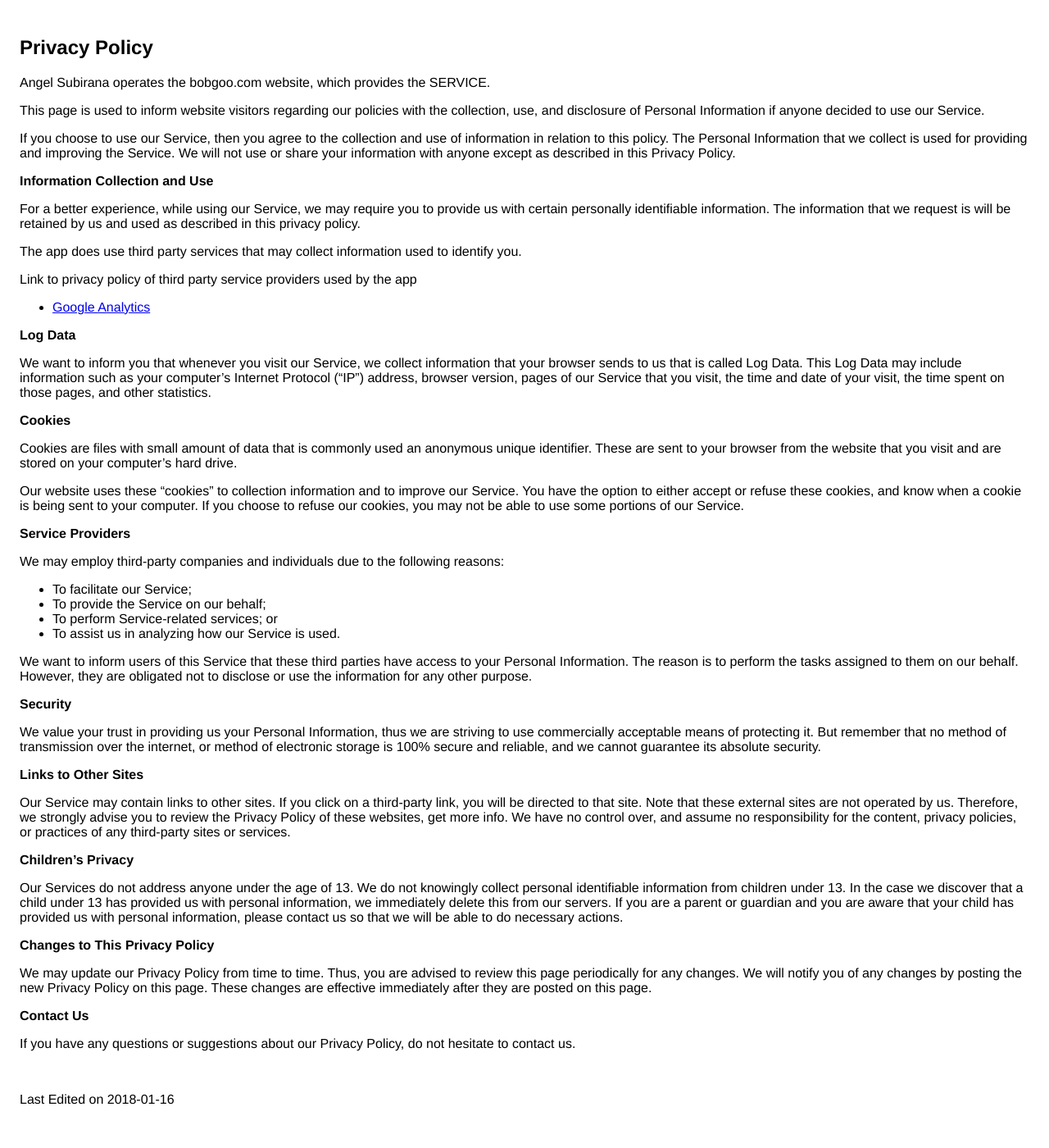
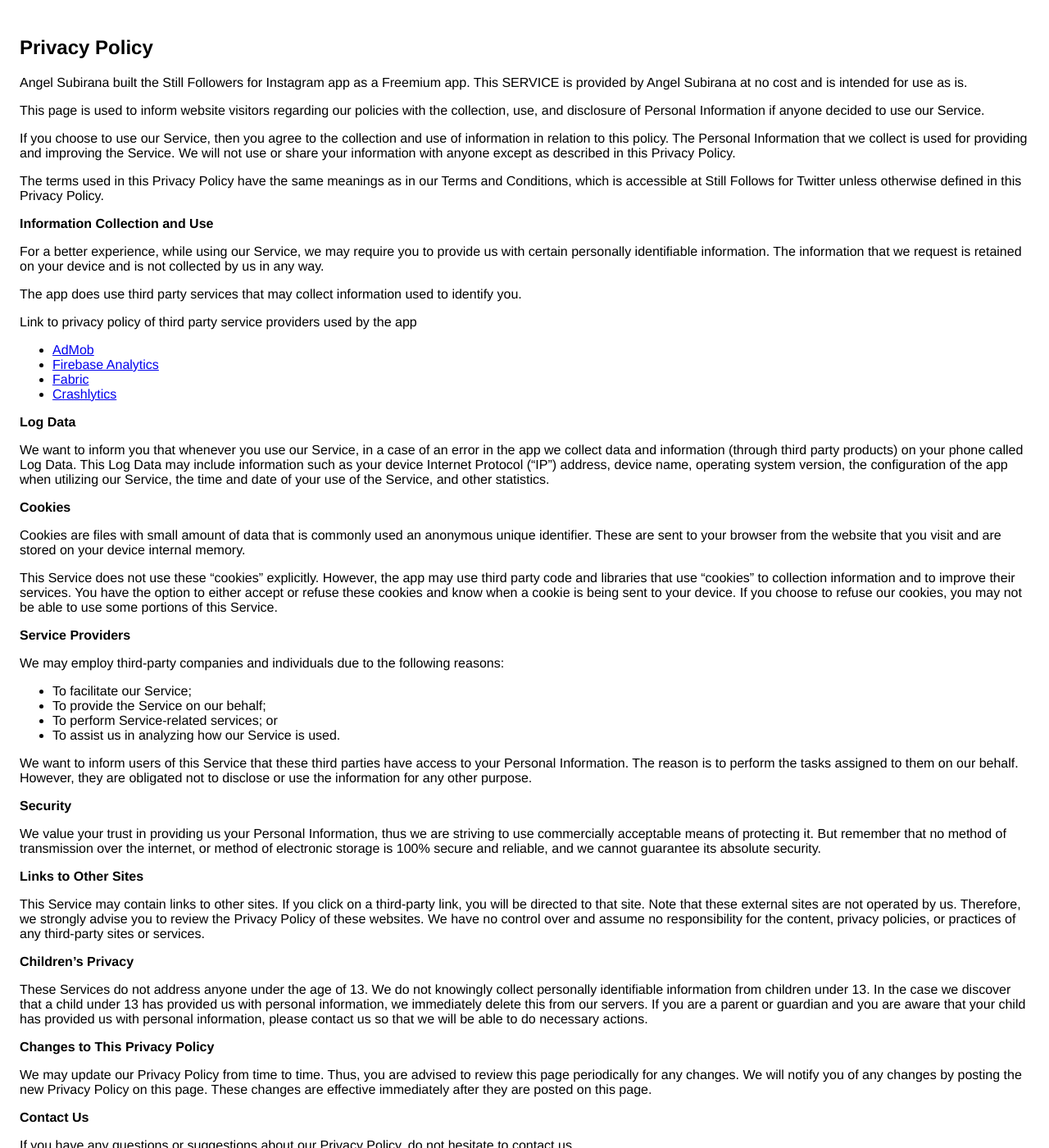
Before and after one commit to angelsubirana/igers, a Jekyll site: the page privacy.html, which Jekyll copies as it is, in a window 1280 px wide and 1400 px high. Shown: the whole window at 82% size. Built offline with Jekyll 4.4.1, drawn with Linux system fonts in a browser that asks for light colours; some of the changed text lies outside the part shown.

Commit message:
no message

```diff
--- a/privacy.html
+++ b/privacy.html
@@ -1,42 +1,78 @@
-<!DOCTYPE html><html> <head> <meta charset="utf-8"> <meta name="viewport" content="width=device-width"> <title>Privacy Policy</title> <style>body{font-family: "Helvetica Neue", Helvetica, Arial, sans-serif; padding:1em;}</style></head> <body><h2>Privacy Policy</h2> <p> Angel Subirana operates the bobgoo.com website, which provides the SERVICE.
-                  </p> <p>This page is used to inform website visitors regarding our policies with the collection, use, and
-                    disclosure of Personal Information if anyone decided to use our Service.
-                  </p> <p>If you choose to use our Service, then you agree to the collection and use of information in relation
-                    to this policy. The Personal Information that we collect is used for providing and improving the
-                    Service. We will not use or share your information with anyone except as described
-                    in this Privacy Policy.
-                  </p> <p><strong>Information Collection and Use</strong></p> <p>For a better experience, while using our Service, we may require you to provide us with certain
-                    personally identifiable information. The information that we request is will be retained by us and used as described in this privacy policy.
-                  </p> <p>The app does use third party services that may collect information used to identify you.</p> <div><p>Link to privacy policy of third party service providers used by the app </p> <ul><!----> <li><a href="https://www.google.com/policies/privacy/" target="_blank">Google Analytics</a></li>  <!----></ul></div> <p><strong>Log Data</strong></p>
-                  <p> We want to inform you that whenever you visit our Service, we collect information that your browser sends to us that is called Log Data. This Log Data may include information such as your computer’s Internet Protocol (“IP”) address, browser version, pages of our Service that you visit, the time and date of your visit, the time spent on those pages, and other statistics.
-                  </p> <p><strong>Cookies</strong></p>
-                  <p>Cookies are files with small amount of data that is commonly used an anonymous unique identifier. These are sent to your browser from the website that you visit and are stored on your computer’s hard drive.</p>
-                  <p>Our website uses these “cookies” to collection information and to improve our Service. You have the option to either accept or refuse these cookies, and know when a cookie is being sent to your computer.
-                  If you choose to refuse our cookies, you may not be able to use some portions of our Service.</p>
+<!DOCTYPE html>
+<html>
+
+<head>
+    <meta charset="utf-8">
+    <meta name="viewport" content="width=device-width">
+    <title>Privacy Policy</title>
+    <style>
+        body {
+            font-family: "Helvetica Neue", Helvetica, Arial, sans-serif;
+            padding: 1em;
+        }
+    </style>
+</head>
+
+<body>
+    <h2>Privacy Policy</h2>
+    <p> Angel Subirana built the Still Followers for Instagram app as a Freemium app. This SERVICE is provided by Angel Subirana at no cost and is intended for use as is.
+    </p>
+    <p>This page is used to inform website visitors regarding our policies with the collection, use, and disclosure of Personal Information if anyone decided to use our Service.
+    </p>
+    <p>If you choose to use our Service, then you agree to the collection and use of information in relation to this policy. The Personal Information that we collect is used for providing and improving the Service. We will not use or share your information with anyone except as described in this Privacy Policy.
+    </p>
+    <p>The terms used in this Privacy Policy have the same meanings as in our Terms and Conditions, which is accessible at Still Follows for Twitter unless otherwise defined in this Privacy Policy.
+    </p>
+    <p><strong>Information Collection and Use</strong></p>
+    <p>For a better experience, while using our Service, we may require you to provide us with certain personally identifiable information. The information that we request is retained on your device and is not collected by us in any way.
+    </p>
+    <p>The app does use third party services that may collect information used to identify you.</p>
+    <div>
+        <p>Link to privacy policy of third party service providers used by the app </p>
+        <ul>
+            <!---->
+            <li><a href="https://support.google.com/admob/answer/6128543?hl=en" target="_blank">AdMob</a></li>
+            <li><a href="https://firebase.google.com/policies/analytics" target="_blank">Firebase Analytics</a></li>
+            <li><a href="https://fabric.io/privacy" target="_blank">Fabric</a></li>
+            <li><a href="http://try.crashlytics.com/terms/privacy-policy.pdf" target="_blank">Crashlytics</a></li>
+            <!---->
+        </ul>
+    </div>
+    <p><strong>Log Data</strong></p>
+    <p> We want to inform you that whenever you use our Service, in a case of an error in the app we collect data and information (through third party products) on your phone called Log Data. This Log Data may include information such as your device Internet Protocol (“IP”) address, device name, operating system version, the configuration of the app when utilizing our Service, the time and date of your use of the Service, and other statistics.
+    </p>
+    <p><strong>Cookies</strong></p>
+    <p>Cookies are files with small amount of data that is commonly used an anonymous unique identifier. These are sent to your browser from the website that you visit and are stored on your device internal memory.
+    </p>
+    <p>This Service does not use these “cookies” explicitly. However, the app may use third party code and libraries that use “cookies” to collection information and to improve their services. You have the option to either accept or refuse these cookies and know when a cookie is being sent to your device. If you choose to refuse our cookies, you may not be able to use some portions of this Service.
+    </p>
     <p><strong>Service Providers</strong></p>
-                  <p> We may employ third-party companies and individuals due to the following reasons:</p> <ul><li>To facilitate our Service;</li> <li>To provide the Service on our behalf;</li> <li>To perform Service-related services; or</li> <li>To assist us in analyzing how our Service is used.</li></ul> <p> We want to inform users of this Service that these third parties have access to your
-                    Personal Information. The reason is to perform the tasks assigned to them on our behalf. However, they
-                    are obligated not to disclose or use the information for any other purpose.</p>
+    <p> We may employ third-party companies and individuals due to the following reasons:</p>
+    <ul>
+        <li>To facilitate our Service;</li>
+        <li>To provide the Service on our behalf;</li>
+        <li>To perform Service-related services; or</li>
+        <li>To assist us in analyzing how our Service is used.</li>
+    </ul>
+    <p> We want to inform users of this Service that these third parties have access to your Personal Information. The reason is to perform the tasks assigned to them on our behalf. However, they are obligated not to disclose or use the information for any other purpose.
+    </p>
     <p><strong>Security</strong></p>
-                  <p> We value your trust in providing us your Personal Information, thus we are striving
-                    to use commercially acceptable means of protecting it. But remember that no method of transmission over
-                    the internet, or method of electronic storage is 100% secure and reliable, and we cannot guarantee
-                    its absolute security.</p>
+    <p> We value your trust in providing us your Personal Information, thus we are striving to use commercially acceptable means of protecting it. But remember that no method of transmission over the internet, or method of electronic storage is 100% secure and reliable, and we cannot guarantee its absolute security.
+    </p>
     <p><strong>Links to Other Sites</strong></p>
-                  <p>Our Service may contain links to other sites. If you click on a third-party link, you will be directed to that site. Note that these external sites are not operated by us.
-                  Therefore, we strongly advise you to review the Privacy Policy of these websites, get more info. We have no control over, and assume no responsibility for the content, privacy policies, or practices of any third-party sites or services.
+    <p>This Service may contain links to other sites. If you click on a third-party link, you will be directed to that site. Note that these external sites are not operated by us. Therefore, we strongly advise you to review the Privacy Policy of these websites. We have no control over and assume no responsibility for the content, privacy policies, or practices of any third-party sites or services.
     </p>
     <p><strong>Children’s Privacy</strong></p>
-                  <p>Our Services do not address anyone under the age of 13.
-                  We do not knowingly collect personal identifiable information from children under 13.
-                  In the case we discover that a child under 13 has provided us with personal information, we immediately delete this from our servers.
-                  If you are a parent or guardian and you are aware that your child has provided us with personal information, please contact us so that we will be able to do necessary actions.</p>
-                  <p>
-                  <strong>Changes to This Privacy Policy</strong></p>
-                  <p> We may update our Privacy Policy from time to time. Thus, you are advised to review
-                    this page periodically for any changes. We will notify you of any changes by posting
-                    the new Privacy Policy on this page. These changes are effective immediately after they are posted on
-                    this page.
+    <p>These Services do not address anyone under the age of 13. We do not knowingly collect personally identifiable information from children under 13. In the case we discover that a child under 13 has provided us with personal information, we immediately delete this from our servers. If you are a parent or guardian and you are aware that your child has provided us with personal information, please contact us so that we will be able to do necessary actions.
+    </p>
+    <p><strong>Changes to This Privacy Policy</strong></p>
+    <p> We may update our Privacy Policy from time to time. Thus, you are advised to review this page periodically for any changes. We will notify you of any changes by posting the new Privacy Policy on this page. These changes are effective immediately after they are posted on this page.
     </p>
     <p><strong>Contact Us</strong></p>
-                  <p>If you have any questions or suggestions about our Privacy Policy, do not hesitate to contact us.</p> <br><p>Last Edited on 2018-01-16</p></body></html>
+    <p>If you have any questions or suggestions about our Privacy Policy, do not hesitate to contact us.
+    </p>
+    <br>
+    <p>Last Edited on 2018-10-30</p>
+</body>
+
+</html>
--- a/robots.txt
+++ b/robots.txt
@@ -1,5 +1,6 @@
 User-Agent: *
 Disallow:
 Disallow: /privacy*
+Disallow: /tos*
 
-Sitemap: https://www.bobgoo.com/sitemap.xml
+Sitemap: https://igers.bobgoo.com/sitemap.xml
--- a/sitemap.xml
+++ b/sitemap.xml
@@ -5,7 +5,7 @@
       xsi:schemaLocation="http://www.sitemaps.org/schemas/sitemap/0.9
             http://www.sitemaps.org/schemas/sitemap/0.9/sitemap.xsd">
 <url>
-  <loc>https://www.bobgoo.com/</loc>
-  <lastmod>2018-01-16T07:35:00+00:00</lastmod>
+  <loc>https://igers.bobgoo.com/</loc>
+  <lastmod>2018-10-30T07:35:00+00:00</lastmod>
 </url>
 </urlset>
```
Also changed, not shown: tos.html (added, +37 -0 lines), README.md (deleted). Lines whose indentation alone changed are shown as unchanged.
